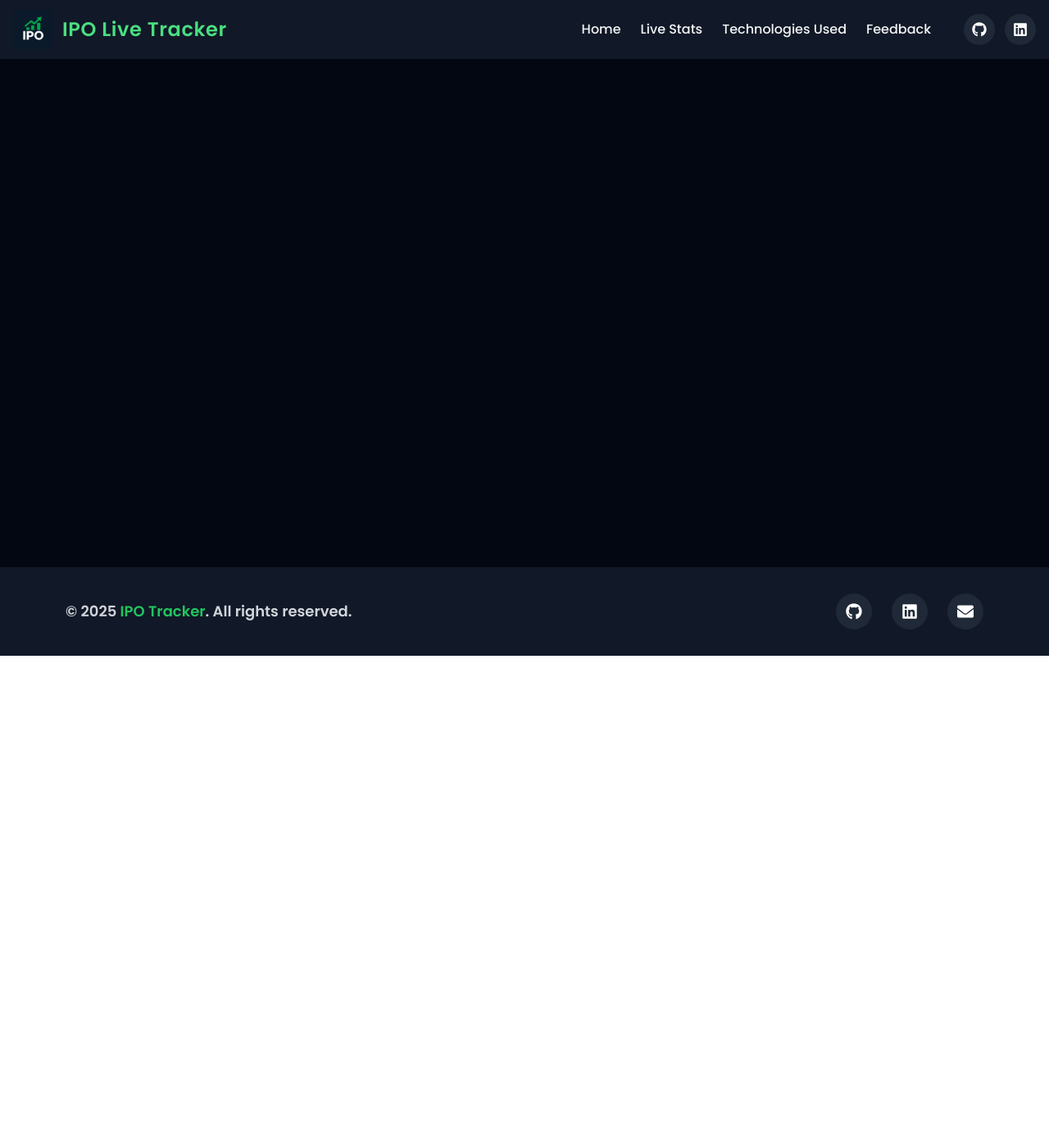
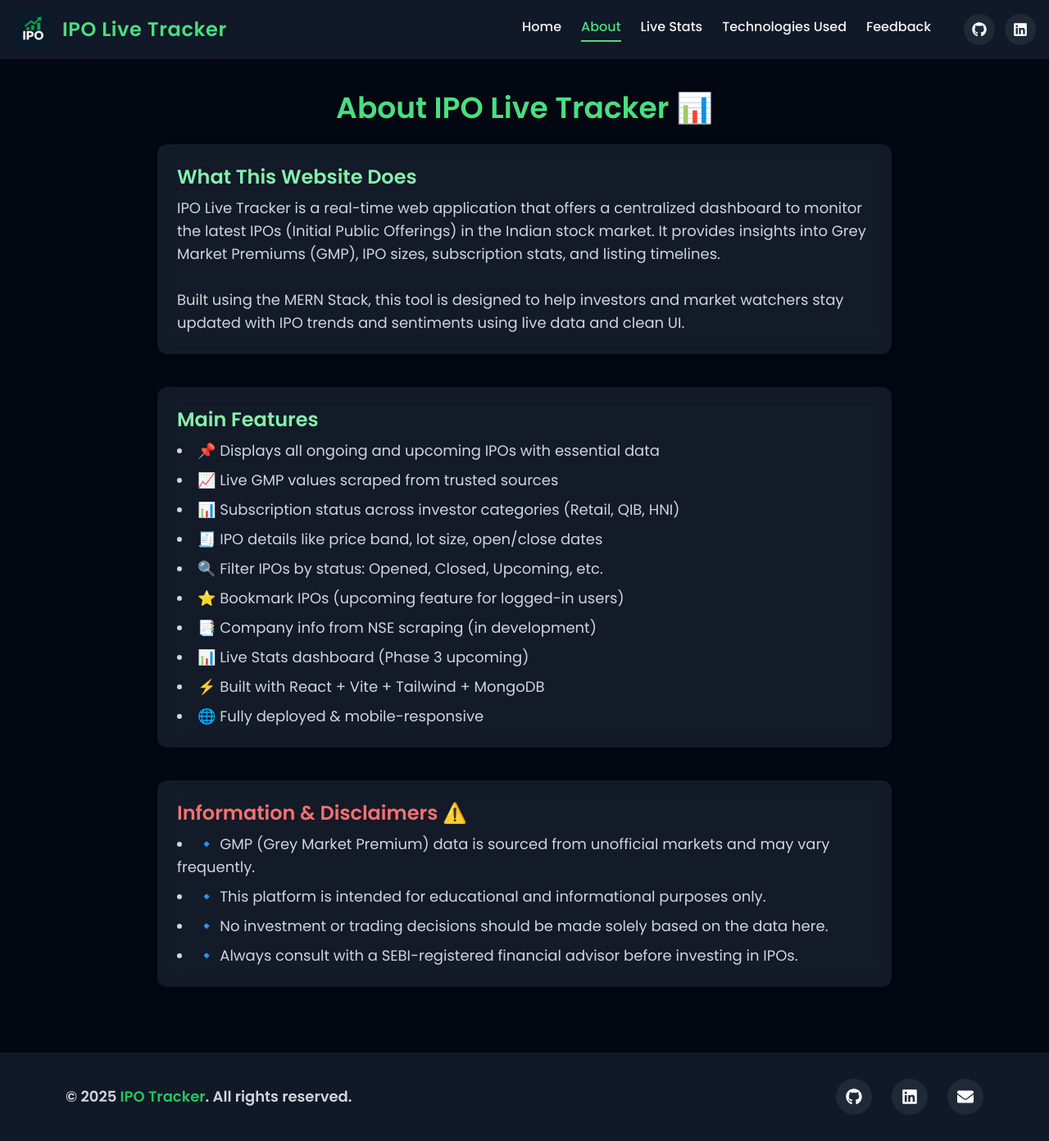
Before and after one commit to pranav-0504/IPO-s-Live-Tracker, a React (Vite) app in the folder client/: page /about in a window 1280 px wide. Shown: the whole page at 82% size. Before the commit the page ends 800 px from the top, so only its background shows below. Built offline with nearby package versions, Linux system fonts and the light colour scheme.

Commit message:
about Tab added

```diff
--- a/client/src/App.jsx
+++ b/client/src/App.jsx
@@ -8,6 +8,7 @@ import IpoList from './Pages/IpoList';
 import LiveStats from './Pages/LiveStats';
 import Technologies from './Pages/Technologies';
 import Feedback from './Pages/Feedback';
+import About from './Pages/About';
 
 import Navbar from './components/Navbar';
 import Footer from './components/Footer';
@@ -35,6 +36,7 @@ const App = () => {
             <Route path ="/stats" element = {<LiveStats />}/>
             <Route path="/technologies" element = {<Technologies />}/>
             <Route path="/feedback" element = {<Feedback />}/>
+            <Route path="/about" element = {<About />}/>
 
             {/* Add more routes as needed */}
           </Routes>
--- /dev/null
+++ b/client/src/Pages/About.jsx
@@ -0,0 +1,66 @@
+import React from "react";
+
+const About = () => {
+  return (
+    <div className="min-h-screen bg-gray-950 text-white px-6 py-10">
+      <h1 className="text-4xl font-bold text-center mb-6 text-green-400">
+        About IPO Live Tracker 📊
+      </h1>
+
+      <div className="max-w-4xl mx-auto space-y-10 text-gray-300 text-lg">
+        {/* Section 1: What it does */}
+        <section className="bg-gray-800/60 backdrop-blur-md p-6 rounded-xl shadow-md">
+          <h2 className="text-2xl font-semibold text-green-300 mb-2">
+            What This Website Does
+          </h2>
+          <p>
+            IPO Live Tracker is a real-time web application that offers a centralized dashboard to monitor
+            the latest IPOs (Initial Public Offerings) in the Indian stock market. It provides insights into
+            Grey Market Premiums (GMP), IPO sizes, subscription stats, and listing timelines.
+            <br /><br />
+            Built using the MERN Stack, this tool is designed to help investors and market watchers
+            stay updated with IPO trends and sentiments using live data and clean UI.
+          </p>
+        </section>
+
+        {/* Section 2: Main Features */}
+        <section className="bg-gray-800/60 backdrop-blur-md p-6 rounded-xl shadow-md">
+          <h2 className="text-2xl font-semibold text-green-300 mb-2">Main Features</h2>
+          <ul className="list-disc list-inside space-y-2">
+            <li>📌 Displays all ongoing and upcoming IPOs with essential data</li>
+            <li>📈 Live GMP values scraped from trusted sources</li>
+            <li>📊 Subscription status across investor categories (Retail, QIB, HNI)</li>
+            <li>🧾 IPO details like price band, lot size, open/close dates</li>
+            <li>🔍 Filter IPOs by status: Opened, Closed, Upcoming, etc.</li>
+            <li>⭐ Bookmark IPOs (upcoming feature for logged-in users)</li>
+            <li>📑 Company info from NSE scraping (in development)</li>
+            <li>📊 Live Stats dashboard (Phase 3 upcoming)</li>
+            <li>⚡ Built with React + Vite + Tailwind + MongoDB</li>
+            <li>🌐 Fully deployed & mobile-responsive</li>
+          </ul>
+        </section>
+
+        {/* Section 3: Disclaimers */}
+        <section className="bg-gray-800/60 backdrop-blur-md p-6 rounded-xl shadow-md">
+          <h2 className="text-2xl font-semibold text-red-400 mb-2">Information & Disclaimers ⚠️</h2>
+          <ul className="list-disc list-inside space-y-2">
+            <li>
+              🔹 GMP (Grey Market Premium) data is sourced from unofficial markets and may vary frequently.
+            </li>
+            <li>
+              🔹 This platform is intended for educational and informational purposes only.
+            </li>
+            <li>
+              🔹 No investment or trading decisions should be made solely based on the data here.
+            </li>
+            <li>
+              🔹 Always consult with a SEBI-registered financial advisor before investing in IPOs.
+            </li>
+          </ul>
+        </section>
+      </div>
+    </div>
+  );
+};
+
+export default About;
--- a/client/src/Pages/IpoList.jsx
+++ b/client/src/Pages/IpoList.jsx
@@ -2,6 +2,8 @@ import React, { useState, useEffect } from "react";
 import axios from "axios";
 import IpoCard from "../components/IpoCard";
 import { MagnifyingGlassIcon } from "@heroicons/react/24/solid";
+
+import getBackendUrl from "../utils/getBackendUrl";
 
 const IpoList = () => {
   const [ipos, setIpos] = useState([]);
@@ -10,8 +12,13 @@ const IpoList = () => {
   const [statusType, setStatusType] = useState("all");
 
   useEffect(() => {
-    // axios.get("http://localhost:5000/api/ipos")
-    axios.get("https://ipo-s-live-tracker.onrender.com/api/ipos")      // main hosted server on render.com
+
+    //! axios.get("http://localhost:5000/api/ipos")        // For Local dev testing
+    //! axios.get("https://ipo-s-live-tracker.onrender.com/api/ipos")      // main hosted server on render.com
+
+    const backendURL = getBackendUrl();     // Using utility function to get backend URL
+
+    axios.get(`${backendURL}/api/ipos`)     // Using utility function to get backend URL
       .then(res => {
         console.log("Fetched IPOs:", res.data);
         setIpos(res.data);
--- a/client/src/components/Navbar.jsx
+++ b/client/src/components/Navbar.jsx
@@ -5,6 +5,7 @@ import { FaGithub, FaLinkedin } from "react-icons/fa"; // <-- React Icons here
 const Navbar = () => {
   const navLinks = [
     { to: "/", label: "Home" },
+    { to: "/about", label: "About" },
     { to: "/stats", label: "Live Stats" },
     { to: "/technologies", label: "Technologies Used" },
     { to: "/feedback", label: "Feedback" },
--- /dev/null
+++ b/client/src/utils/getBackendUrl.js
@@ -0,0 +1,8 @@
+const getBackendUrl = () => {
+  const isLocalhost = window.location.hostname === "localhost";
+  return isLocalhost
+    ? "http://localhost:5000"
+    : "https://ipo-s-live-tracker.onrender.com";
+};
+
+export default getBackendUrl;
```
Also changed, not shown: 1 other file (tests, documents, lock files or other folders).
